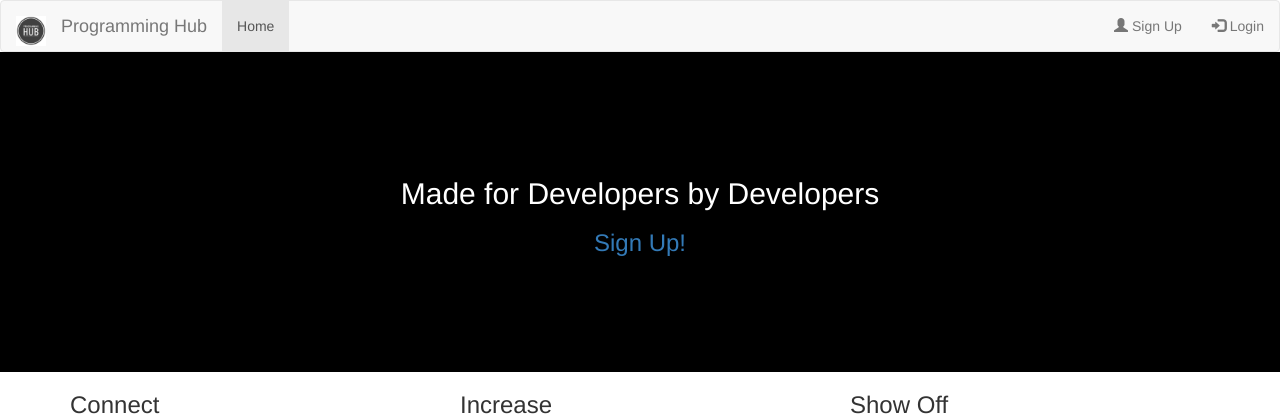
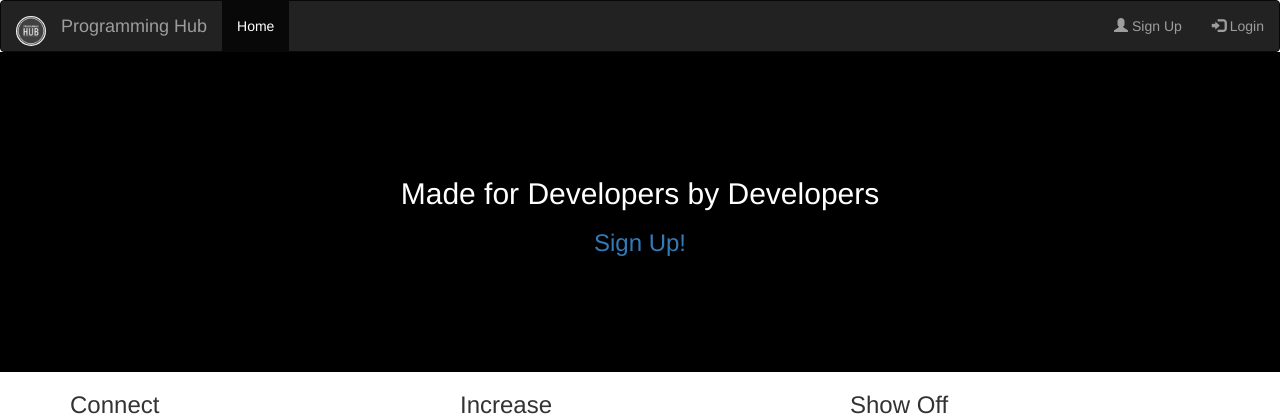
Before and after one commit to pythongiant/Programming-Hub, a Django app: page / in a window 1280 px wide. Shown: the top 420 px of the page. Run offline with Django 3.2, Linux system fonts and the light colour scheme; parts of the project's set-up code (start-up, migrations or seed data) failed here and were passed over; some libraries are stand-ins or nearby versions.

Commit message:
fixed the navbar

```diff
--- a/static/style.css
+++ b/static/style.css
@@ -15,13 +15,15 @@ input,textarea,select {
             display: block
         }
 .nametag{
-
-	width: 80%;
-	padding:5px 5px;
-	float: right;
+width: 80%;
+padding:5px 5px;
+float: right;
 }
 
 a{
 	text-decoration: none;
 
 }
+#logo{
+	border-radius: 70px;
+}
--- a/templates/ProgrammerProfile/base.html
+++ b/templates/ProgrammerProfile/base.html
@@ -21,7 +21,7 @@
 </head>
 <body>
 
-<nav class="navbar navbar-default">
+<nav class="navbar navbar-inverse">
   <div class="container-fluid">
     <div class="navbar-header">
 
```
